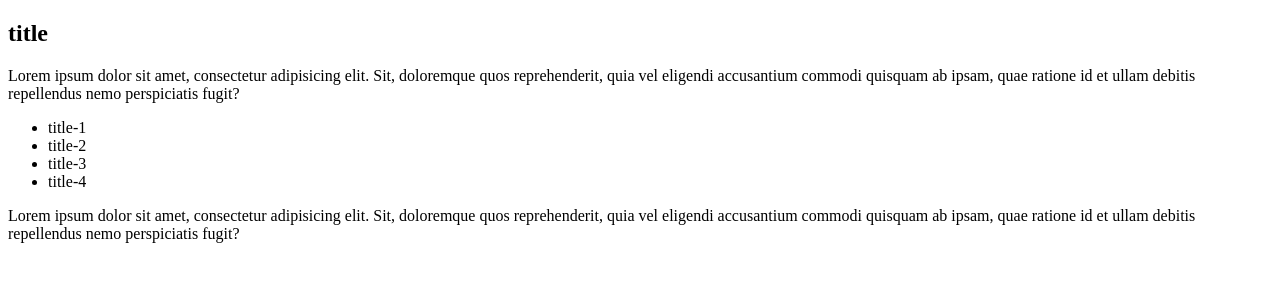
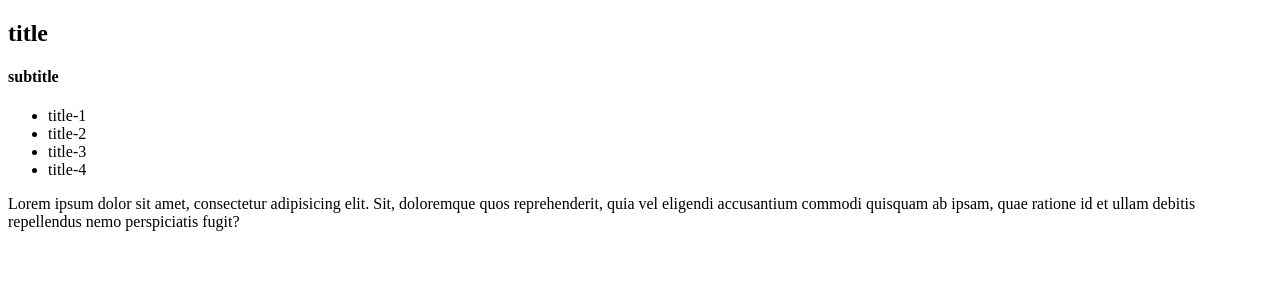
Before and after one commit to seriiserii825/test-3, a plain HTML site: page index.html in a window 1280 px wide. Drawn offline with Linux system fonts and the light colour scheme.

Commit message:
feat: added subtitle

```diff
--- a/index.html
+++ b/index.html
@@ -7,11 +7,7 @@
   </head>
   <body>
     <h2>title</h2>
-    <p>
-      Lorem ipsum dolor sit amet, consectetur adipisicing elit. Sit, doloremque quos reprehenderit,
-      quia vel eligendi accusantium commodi quisquam ab ipsam, quae ratione id et ullam debitis
-      repellendus nemo perspiciatis fugit?
-    </p>
+    <h4>subtitle</h4>
     <ul>
       <li>title-1</li>
       <li>title-2</li>
```
